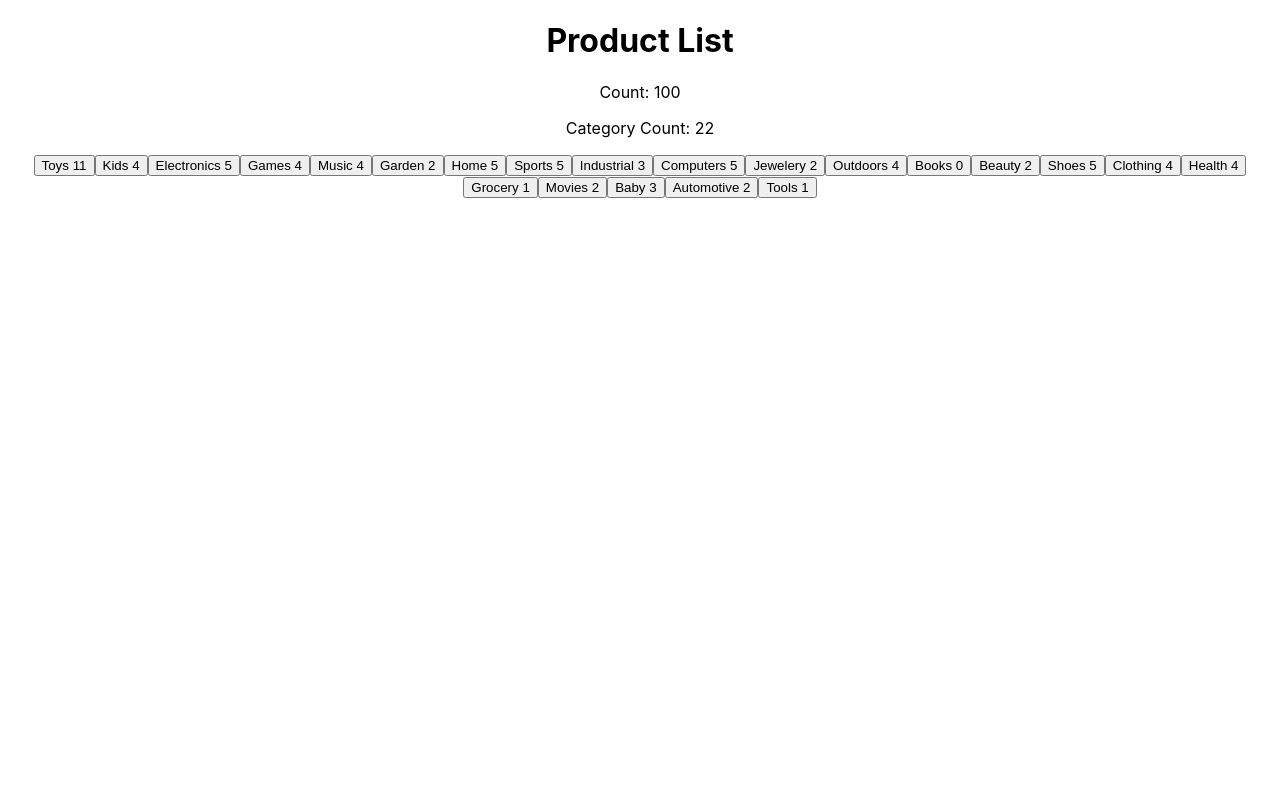
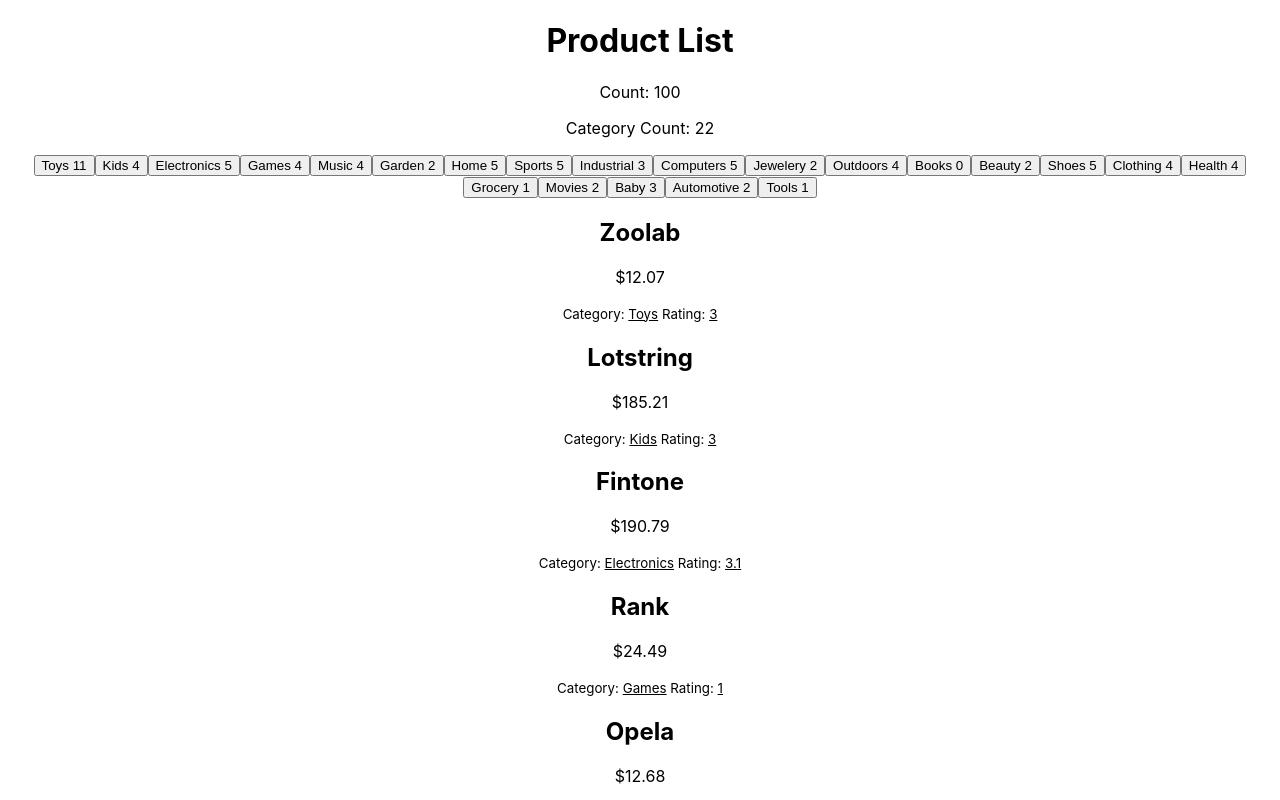
Before and after one commit to GeorgeCloud/react-product-list, a React (Create React App) app: page / in a window 1280 px wide. Shown: the top 800 px of the page. Built offline with nearby package versions, Linux system fonts and the light colour scheme.

Commit message:
add: item view on home page

```diff
--- a/src/App.js
+++ b/src/App.js
@@ -15,13 +15,30 @@ function App() {
       <div className="categoryButtons">
         {categoriesAndCount.map(obj => {
           return(
-            <button key={obj.name}>
+            <button>
               {obj.name}
                 <span> {obj.count} </span>
             </button>
           )
         })}
       </div>
+
+      <div className="products">
+        {data.map(obj => {
+            return (
+              <div>
+                <h2>{ obj.name }</h2>
+                <p>{ obj.price }</p>
+                <p>
+                  <small>
+                    Category: <u>{ obj.category }</u> Rating: <u>{ obj.rating }</u>
+                  </small>
+                </p>
+              </div>
+            )
+        })}
+
+      </div>
     </div>
   );
 }
--- a/src/data.js
+++ b/src/data.js
@@ -1,6 +1,6 @@
 import data from './data.json'
 
-// Challenge 2: Use set and push each object category
+// Challenge 2: list of all categories
 const allCategories = data.map(obj => obj.category)
 
 // Challenge 3: Use set and push each object category
```
